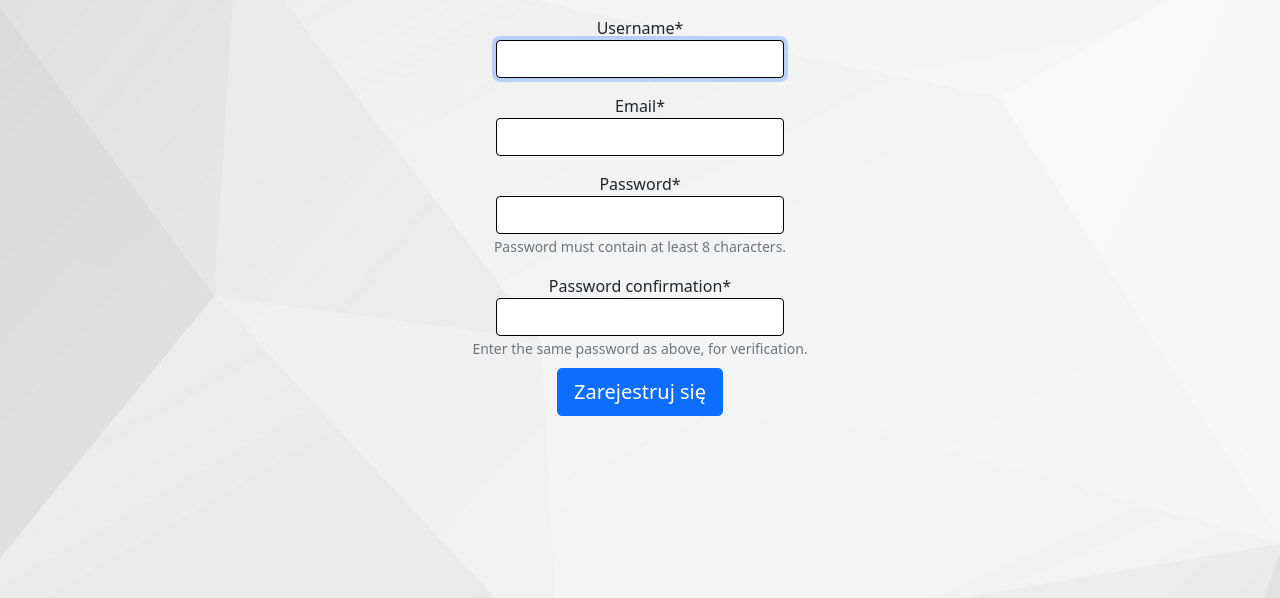
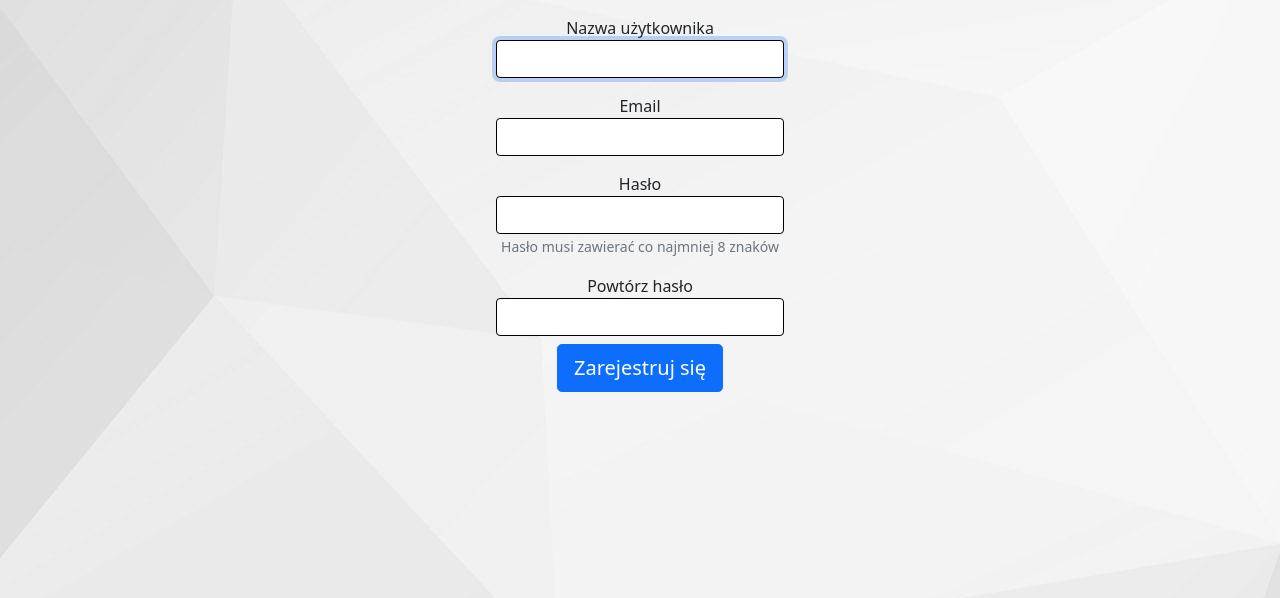
Before and after one commit to wozniakos10/Django_community_website, a Django app: page /members/ in a window 1280 px wide. Shown: the part 56-654 px from the top of the page. Run offline with Django 4.2, Linux system fonts and the light colour scheme; some libraries are stand-ins or nearby versions.

Commit message:
Improving displaying things, add django message

```diff
--- a/ms_web/members/forms.py
+++ b/ms_web/members/forms.py
@@ -3,11 +3,11 @@ from django.contrib.auth import login, authenticate
 from django.contrib.auth.forms import UserCreationForm, AuthenticationForm, UsernameField
 from django.contrib.auth.models import User
 from django.core.exceptions import ValidationError
-from captcha.fields import  CaptchaField
+#from captcha.fields import  CaptchaField
 
 
 class RegisterForm(UserCreationForm):
-    username = forms.CharField(
+    username = forms.CharField(label='Nazwa użytkownika',
         max_length=64,
         widget=forms.TextInput(attrs={'style': 'max-width: 18em'}),
         error_messages={'unique': "A user with that username address already exists."}
@@ -15,31 +15,31 @@ class RegisterForm(UserCreationForm):
     email = forms.EmailField(
         max_length=64,
         widget=forms.TextInput(attrs={'style': 'max-width: 18em'}),
-        error_messages={'unique': "A user with that email address already exists."}
+        error_messages={'Email already exists': "Konto z podanym adresem email już istnieje."}
     )
-    password1 = forms.CharField(label="Password",
+    password1 = forms.CharField(label="Hasło",
                                 widget=forms.PasswordInput(attrs={'style': 'max-width: 18em'}),
                                 error_messages={
                                     'password_mismatch': "The two password fields didn't match.",
                                 },
-                                help_text="Password must contain at least 8 characters.",
+                                help_text="Hasło musi zawierać co najmniej 8 znaków",
 
                                 )
-    password2 = forms.CharField(label="Password confirmation",
+    password2 = forms.CharField(label="Powtórz hasło",
                                 widget=forms.PasswordInput(attrs={'style': 'max-width: 18em'}),
                                 error_messages={
                                     'password_mismatch': "The two password fields didn't match.",
-                                },
-                                help_text="Enter the same password as above, for verification."
+                                }
+
                                 )
 
-    #git captcha =  CaptchaField()
+    #=git captcha =  CaptchaField()
 
 
     def clean_email(self):
         email = self.cleaned_data['email']
         if User.objects.filter(email=email).exists():
-            raise ValidationError("Email already exists")
+            raise ValidationError("Konto z podanym adresem email już istnieje.")
         return email
 
     class Meta:
--- a/ms_web/members/templates/members/register.html
+++ b/ms_web/members/templates/members/register.html
@@ -2,7 +2,9 @@
 
 {%block content%}
 <style>
-
+.asteriskField {
+    display: none;                      {#Deleting * from label#}
+}
 
 .form-group {
 margin: auto;
```
Also changed, not shown: ms_web/members/templates/registration/login.html (+13 -1 lines), ms_web/msagh_website/templates/msagh_website/one_spot.html (+9 -3 lines).
